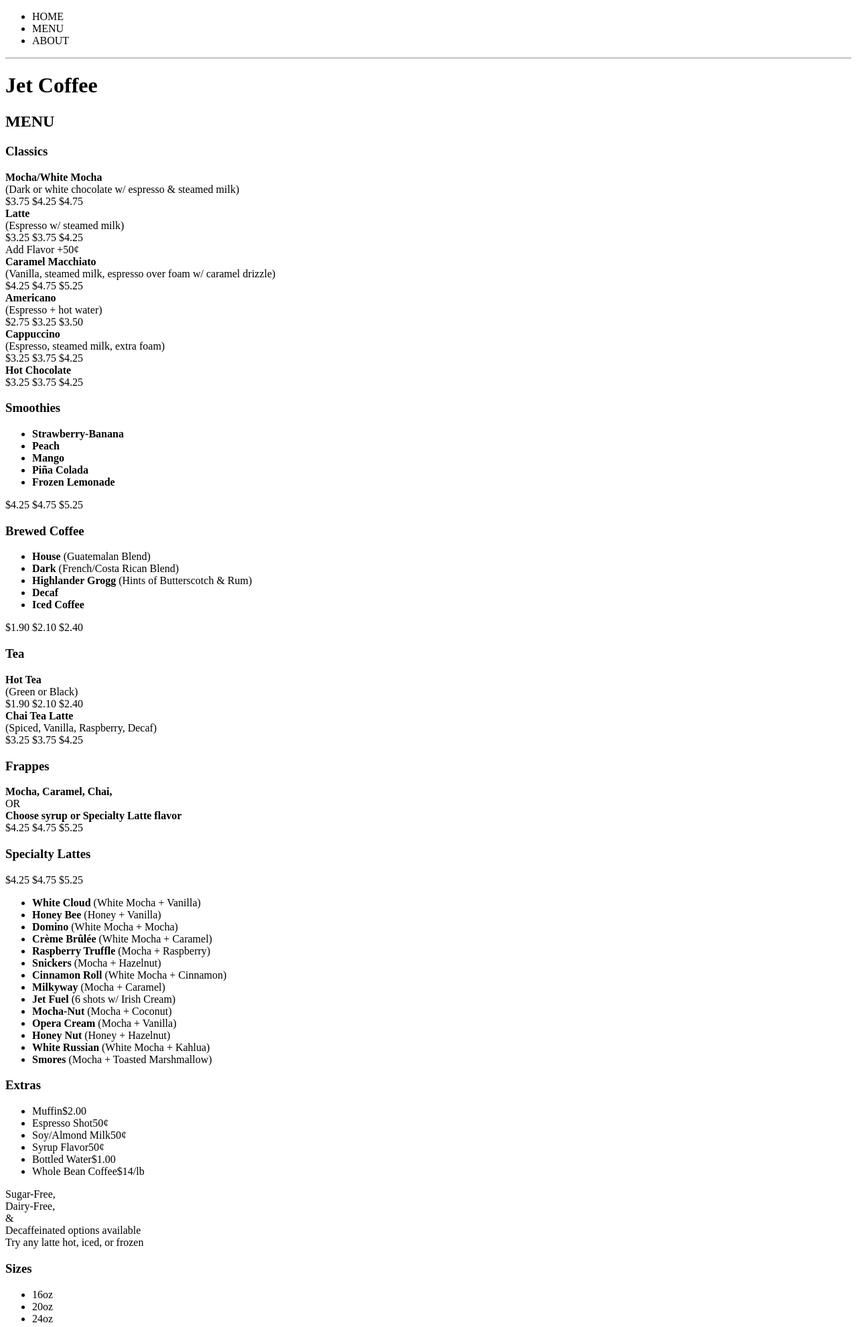
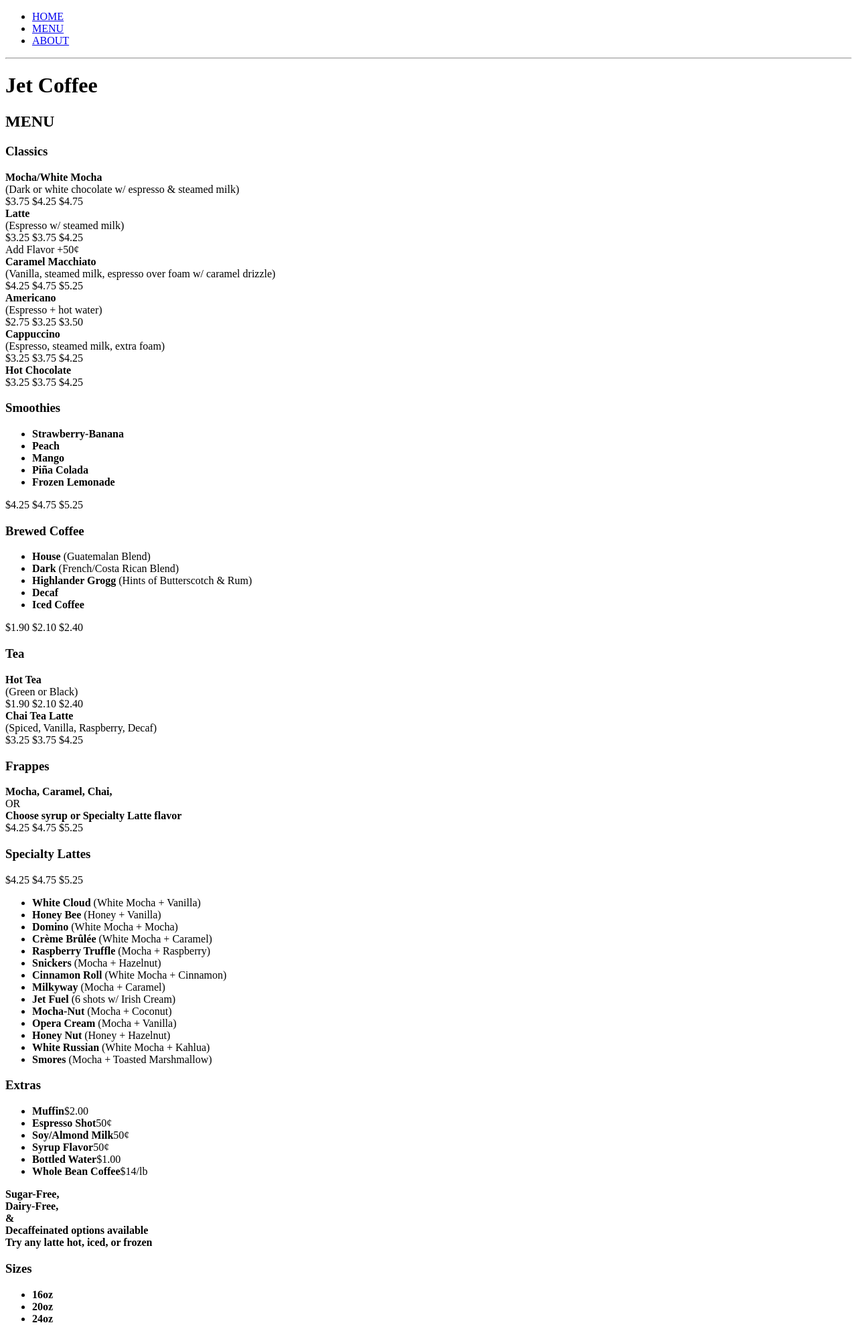
Before and after one commit to Vorbroker/LearningWebDev, a plain HTML site: page menu.html in a window 1280 px wide. Shown: the top 1981 px of the page at 67% size. Drawn offline with Linux system fonts and the light colour scheme.

Commit message:
Added links

```diff
--- a/menu.html
+++ b/menu.html
@@ -9,9 +9,9 @@
         <header>
             <nav>
                 <ul>
-                    <li>HOME</li>
-                    <li>MENU</li>
-                    <li>ABOUT</li>
+                    <li><a href="index.html">HOME</a></li>
+                    <li><a href="menu.html">MENU</a></li>
+                    <li><a href="about.html">ABOUT</a></li>
                 </ul>
             </nav>
             <hr>
@@ -235,28 +235,30 @@
 
                 <div>
                     <ul>
-                        <li><span>Muffin</span><span>$2.00</span></li>
-                        <li><span>Espresso Shot</span><span>50&#162</span></li>
-                        <li><span>Soy/Almond Milk</span><span>50&#162</span></li>
-                        <li><span>Syrup Flavor</span><span>50&#162</span></li>
-                        <li><span>Bottled Water</span><span>$1.00</span></li>
-                        <li><span>Whole Bean Coffee</span><span>$14/lb</span></li>
+                        <li><span><strong>Muffin</strong></span><span>$2.00</span></li>
+                        <li><span><strong>Espresso Shot</strong></span><span>50&#162</span></li>
+                        <li><span><strong>Soy/Almond Milk</strong></span><span>50&#162</span></li>
+                        <li><span><strong>Syrup Flavor</strong></span><span>50&#162</span></li>
+                        <li><span><strong>Bottled Water</strong></span><span>$1.00</span></li>
+                        <li><span><strong>Whole Bean Coffee</strong></span><span>$14/lb</span></li>
                     </ul>
                 </div>
             </div>
 
+            <!--Diet, Temperature, and Sizes-->
             <div>
+                <strong>
                 <div>Sugar-Free,</div>
                 <div>Dairy-Free,</div>
                 <div>&</div>
                 <div>Decaffeinated options available</div>
+                </strong>
             </div>
-
             <div>
-                <div>Try any latte hot, iced, or frozen</div>
+                <div><strong>Try any latte hot, iced, or frozen</strong></div>
             </div>
-
             <div>
+                <strong>
                 <h3>Sizes</h3>
                 <div>
                     <ul>
@@ -265,22 +267,17 @@
                         <li>24oz</li>
                     </ul>
                 </div>
+                </strong>
             </div>
-
-
-
-
-
-
         </section>
 
 
         <footer>
             <h3>Jet Coffee</h3>
             <ul>
-                <li><img src="images/yelp_logo.png" alt="yelp logo" style="width: 2%; height: 2%"</li>
-                <li><img src="images/Facebook Logo.png" alt="facebook logo"style="width: 2%; height: 2%"></li>
-                <li><img src="images/instagram icon.png" alt="instagram logo"style="width: 2%; height: 2%"></li>
+                <li><a href="https://www.yelp.com/biz/jet-coffee-florence" target="_blank"><img src="images/yelp_logo.png" alt="yelp logo" style="width: 2%; height: 2%"></a></li>
+                <li><a href="https://www.facebook.com/JetcoffeeFlorence/" target="_blank"><img src="images/Facebook Logo.png" alt="facebook logo"style="width: 2%; height: 2%"></a></li>
+                <li><a href="https://www.instagram.com/explore/locations/383654834/jet-coffee-drive-thru/?hl=en" target="_blank"><img src="images/instagram icon.png" alt="instagram logo"style="width: 2%; height: 2%"></a></li>
             </ul>
         </footer>
 
```
Also changed, not shown: about.html (+6 -6 lines), index.html (+6 -6 lines).
